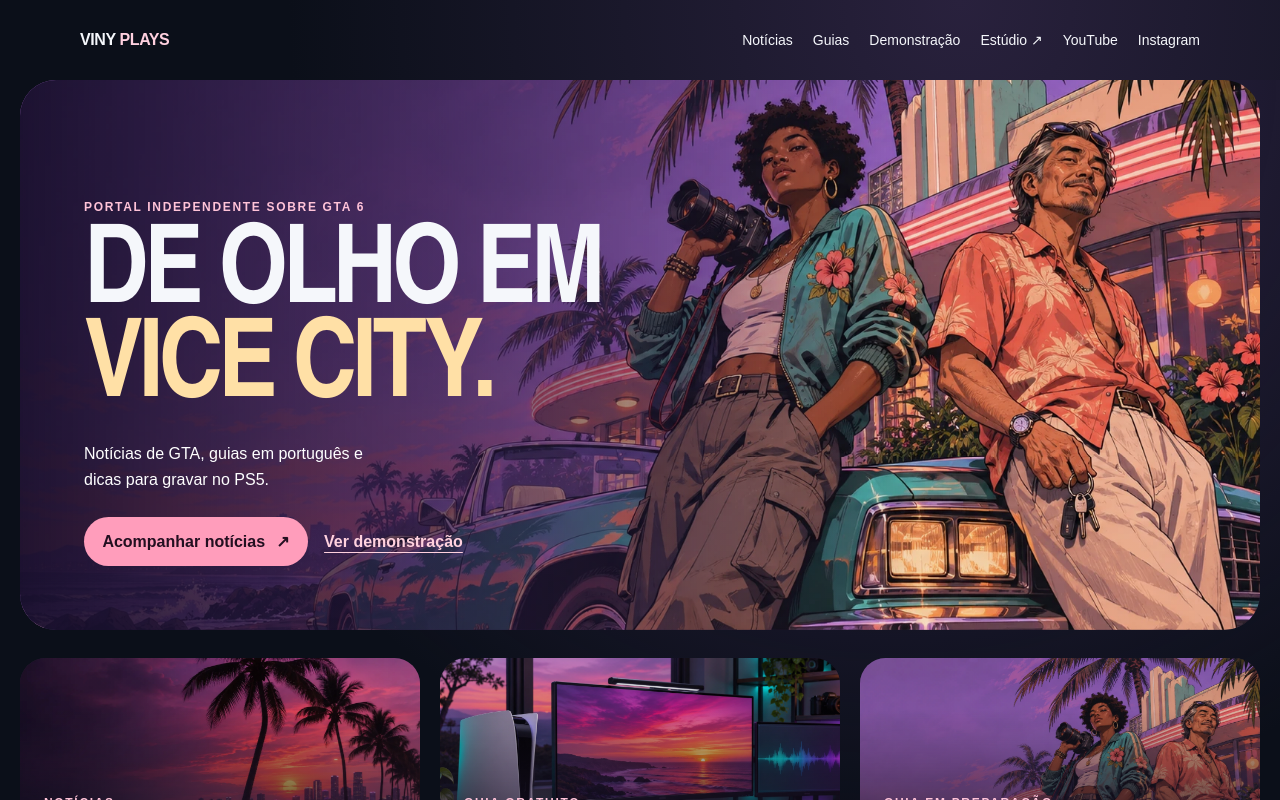
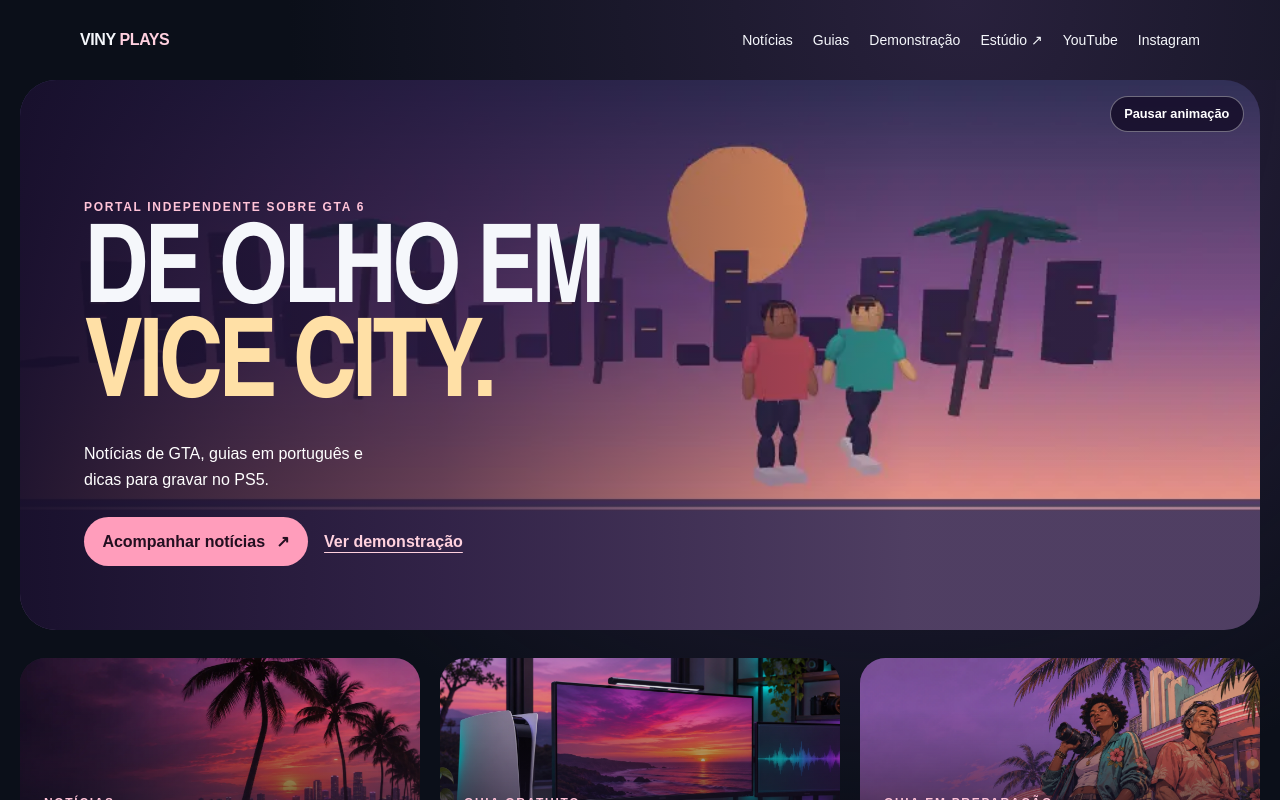
Before and after one commit to Vinicius-Barbosa-Santos/gta-creator-os, a Next.js app: page / in a window 1280 px wide. Shown: the top 800 px of the page. Built offline with nearby package versions, Linux system fonts and the light colour scheme.

Commit message:
feat: animate original 3D characters in the homepage banner

```diff
--- a/app/globals.css
+++ b/app/globals.css
@@ -38,7 +38,6 @@ body {
   border-radius: clamp(1.15rem, 3vw, 2.25rem);
   background: #29203f;
 }
-.portal-feature-art { object-position: 50% 51%; }
 .portal-feature::after,
 .portal-tile::after {
   content: "";
@@ -108,7 +107,6 @@ body {
   background: linear-gradient(135deg, #30192b, #1a1324 80%);
 }
 @media (max-width: 639px) {
-  .portal-feature-art { object-position: 70% 50%; }
   .portal-feature::after {
     background: linear-gradient(0deg, #130c23 1%, #130c23d9 36%, #130c231f 82%);
   }
@@ -231,7 +229,6 @@ input:-webkit-autofill {
 }
 
 @media (prefers-reduced-motion: no-preference) {
-  .portal-feature-art,
   .portal-tile > img,
   .page-banner-art {
     transform: perspective(900px) rotateY(0deg) rotateX(0deg) scale(1);
@@ -244,7 +241,6 @@ input:-webkit-autofill {
 }
 
 @media (prefers-reduced-motion: no-preference) and (hover: hover) and (pointer: fine) {
-  .portal-feature:hover .portal-feature-art,
   .page-banner:hover .page-banner-art {
     transform: perspective(900px) rotateY(-4deg) rotateX(2deg) scale(1.09);
   }
@@ -253,3 +249,26 @@ input:-webkit-autofill {
     transform: perspective(900px) rotateY(-5deg) rotateX(3deg) scale(1.09);
   }
 }
+
+.portal-scene {
+  position: absolute;
+  inset: 0;
+  width: 100%;
+  height: 100%;
+  object-fit: cover;
+  object-position: 72% center;
+}
+
+.portal-scene-control {
+  position: absolute;
+  z-index: 2;
+  top: 1rem;
+  right: 1rem;
+  border: 1px solid #ffffff60;
+  border-radius: 999px;
+  padding: 0.45rem 0.85rem;
+  background: #160e2add;
+  color: white;
+  font-size: 0.8rem;
+  font-weight: 700;
+}
--- /dev/null
+++ b/app/hero-scene.tsx
@@ -0,0 +1,39 @@
+"use client";
+
+import Image from "next/image";
+import { useEffect, useState } from "react";
+
+const still = "/vice-city-scene-still.webp";
+const animation = "/vice-city-scene.webp";
+
+export default function HeroScene() {
+  const [playing, setPlaying] = useState(false);
+
+  useEffect(() => {
+    const motion = window.matchMedia("(prefers-reduced-motion: reduce)");
+    const updatePlayback = () => setPlaying(!motion.matches);
+    updatePlayback();
+    motion.addEventListener("change", updatePlayback);
+    return () => motion.removeEventListener("change", updatePlayback);
+  }, []);
+
+  return (
+    <>
+      <Image
+        className="portal-scene"
+        src={playing ? animation : still}
+        alt=""
+        fill
+        unoptimized
+        loading="eager"
+      />
+      <button
+        type="button"
+        className="portal-scene-control"
+        onClick={() => setPlaying((current) => !current)}
+      >
+        {playing ? "Pausar animação" : "Reproduzir animação"}
+      </button>
+    </>
+  );
+}
--- a/app/page.tsx
+++ b/app/page.tsx
@@ -2,6 +2,7 @@ import type { Metadata } from "next";
 import { captureGuidePath } from "./site";
 import Image from "next/image";
 import Link from "next/link";
+import HeroScene from "./hero-scene";
 
 export const metadata: Metadata = { alternates: { canonical: "/" } };
 
@@ -16,7 +17,7 @@ export default function Home() {
     <main className="portal pb-12">
       <div className="portal-shell">
         <section className="portal-feature" aria-labelledby="portal-title">
-          <Image src="/portal-leonida.webp" alt="" fill priority unoptimized className="portal-feature-art object-cover" />
+          <HeroScene />
           <div className="portal-feature-copy relative">
             <p className="portal-label">PORTAL INDEPENDENTE SOBRE GTA 6</p>
             <h1 id="portal-title" className="display mt-4">De olho em<br /><span>Vice City.</span></h1>
```
Also changed, not shown: public/vice-city-scene-still.webp (added), public/vice-city-scene.webp (added).
